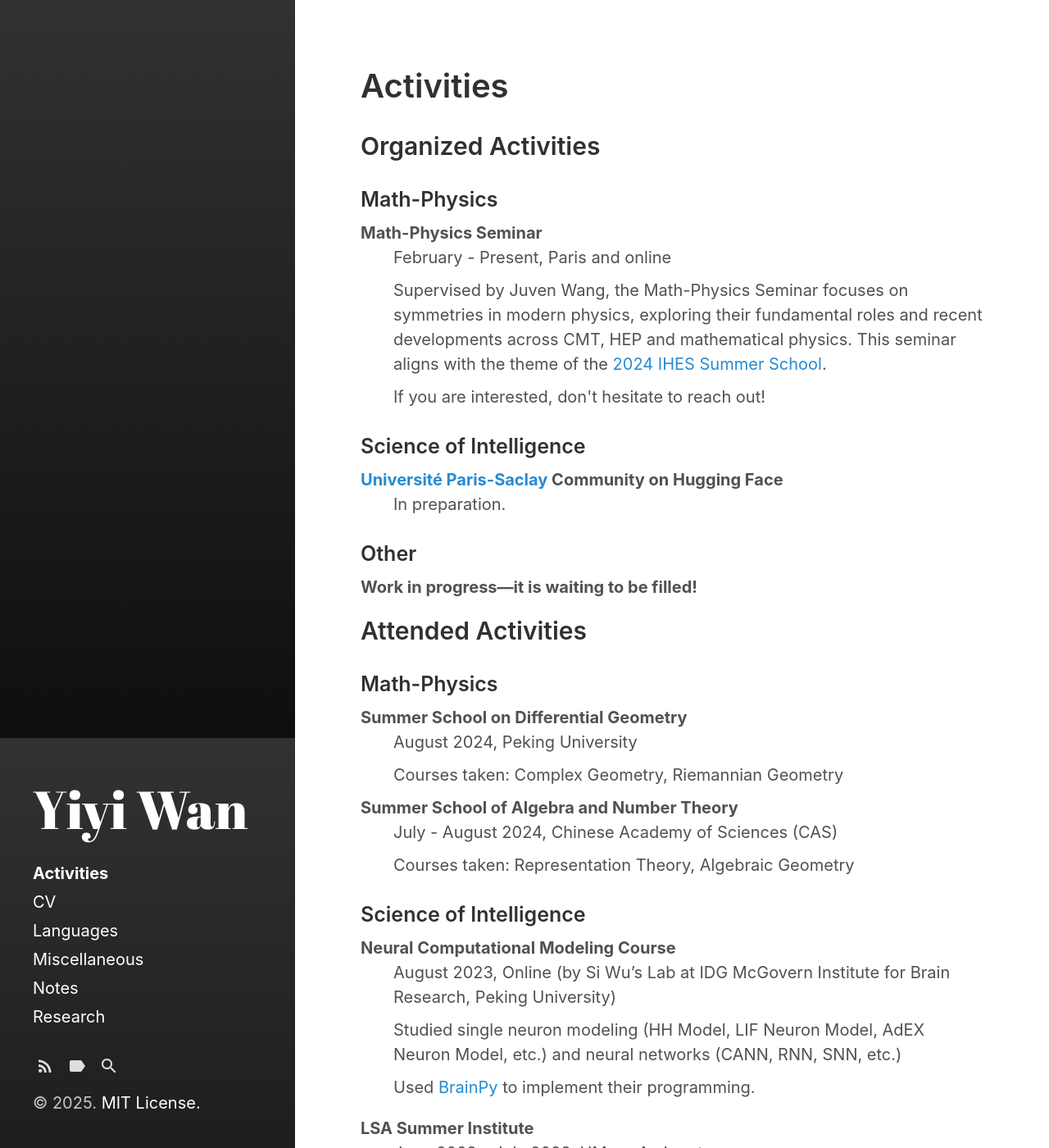
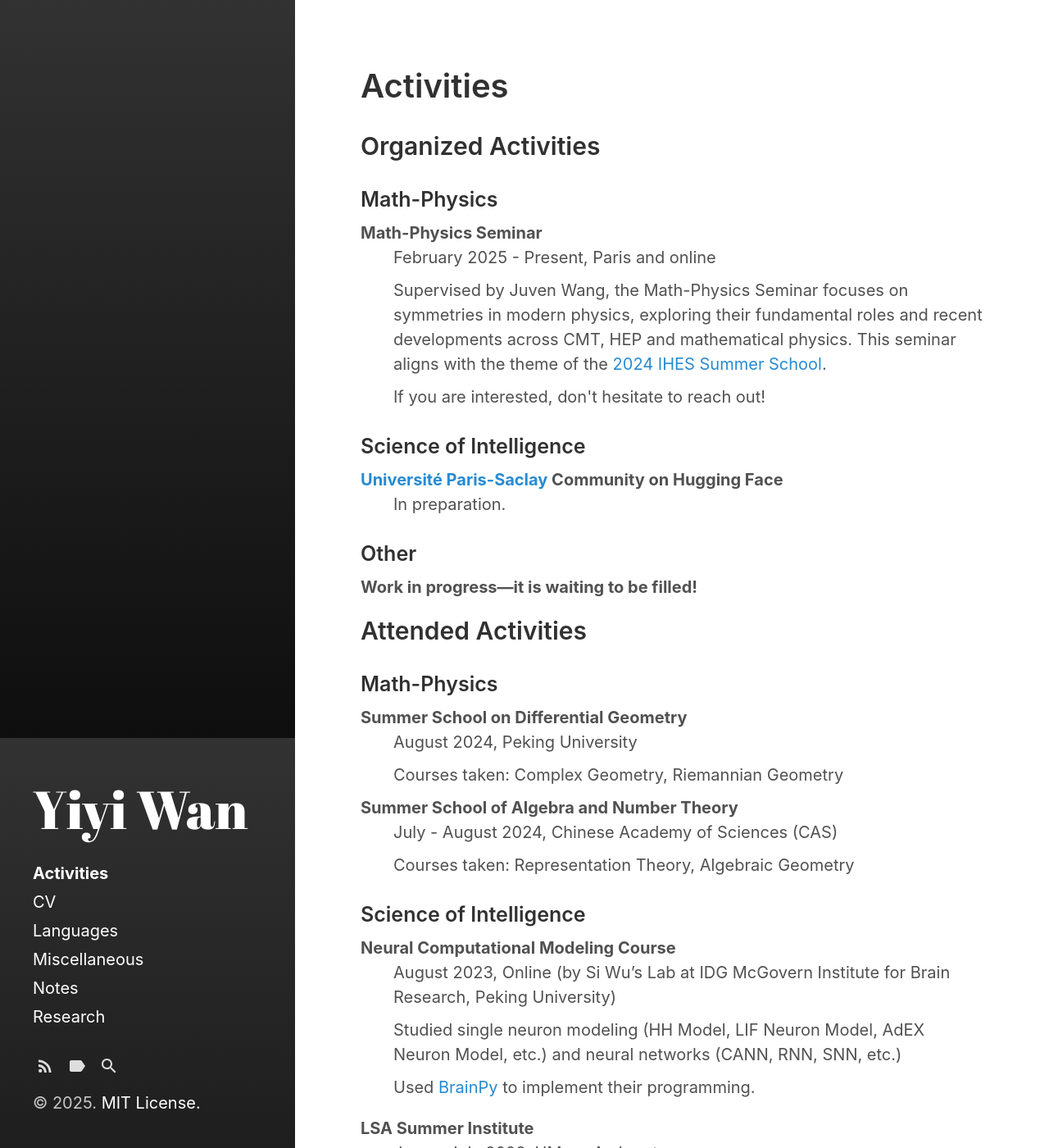
Before and after one commit to Roimex/Roimex.github.io, a Jekyll site: the page built from pages/activities.md, in a window 1280 px wide and 1400 px high. Shown: the whole window at 82% size. Built offline with Jekyll 4.4.1, drawn with Linux system fonts in a browser that asks for light colours; some of the changed text lies outside the part shown.

Commit message:
Update activities.md

```diff
--- a/pages/activities.md
+++ b/pages/activities.md
@@ -11,7 +11,7 @@ order: 3
 <h3>Math-Physics</h3>
 <dl>
   <dt>Math-Physics Seminar</dt>
-  <dd>February - Present, Paris and online</dd>
+  <dd>February 2025 - Present, Paris and online</dd>
   <dd>Supervised by Juven Wang, the Math-Physics Seminar focuses on symmetries in modern physics, exploring their fundamental roles and recent developments across CMT, HEP and mathematical physics. This seminar aligns with the theme of the <a href="https://indico.math.cnrs.fr/event/11080/">2024 IHES Summer School</a>.</dd>
   <dd>If you are interested, don't hesitate to reach out!</dd>
 </dl>
@@ -50,7 +50,7 @@ order: 3
 
 <dl>
   <dt>LSA Summer Institute</dt>
-  <dd>June 2023 - July 2023, UMass Amherst</dd>
+  <dd>June - July 2023, UMass Amherst</dd>
   <dd>Courses taken: Sentence Production, Advanced Psycholinguistics, Recent Advances in Neurolinguistics, Computational Syntax, Introduction to Phonetics, Advanced Phonology</dd>
 </dl>
 
```
